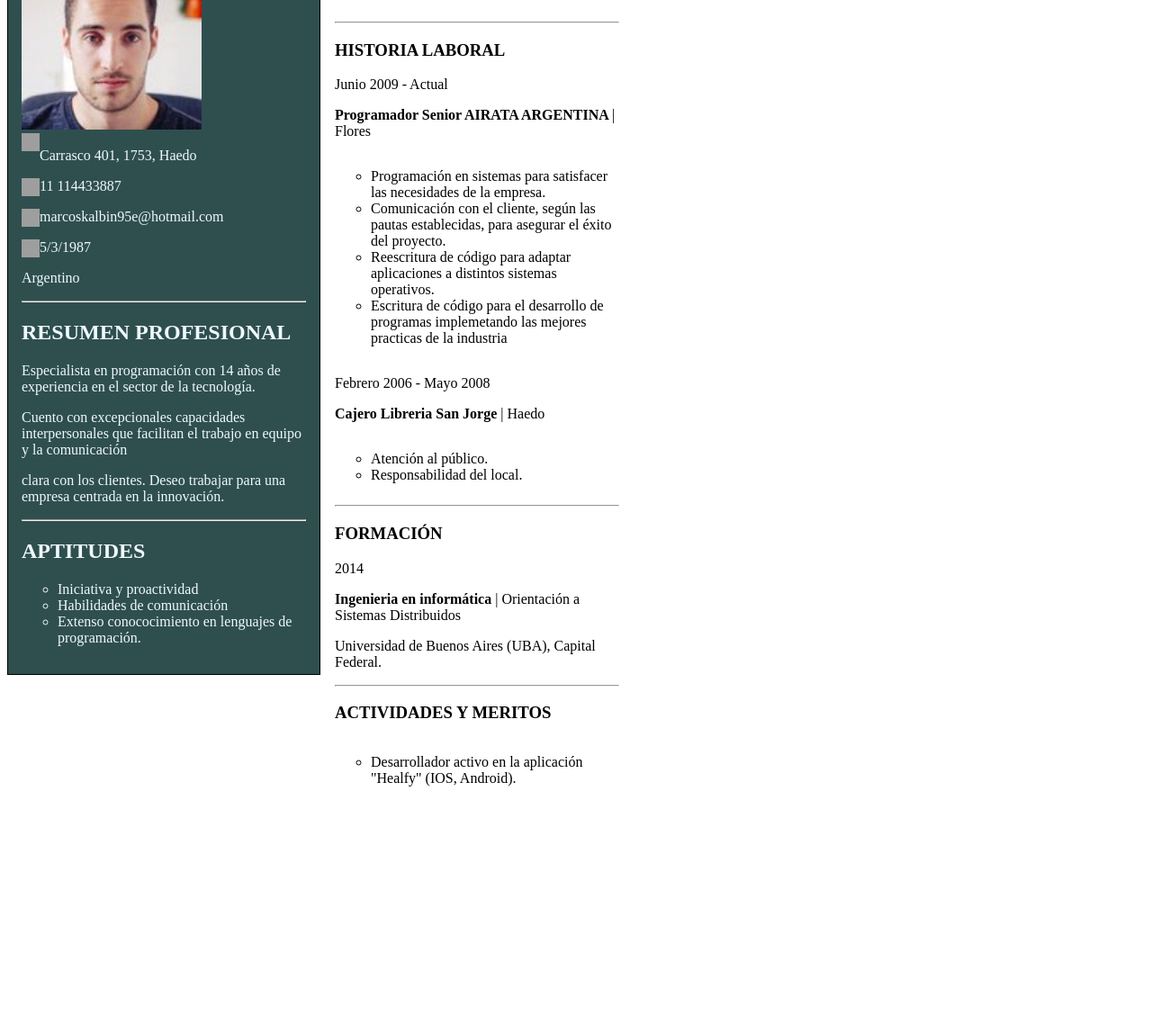
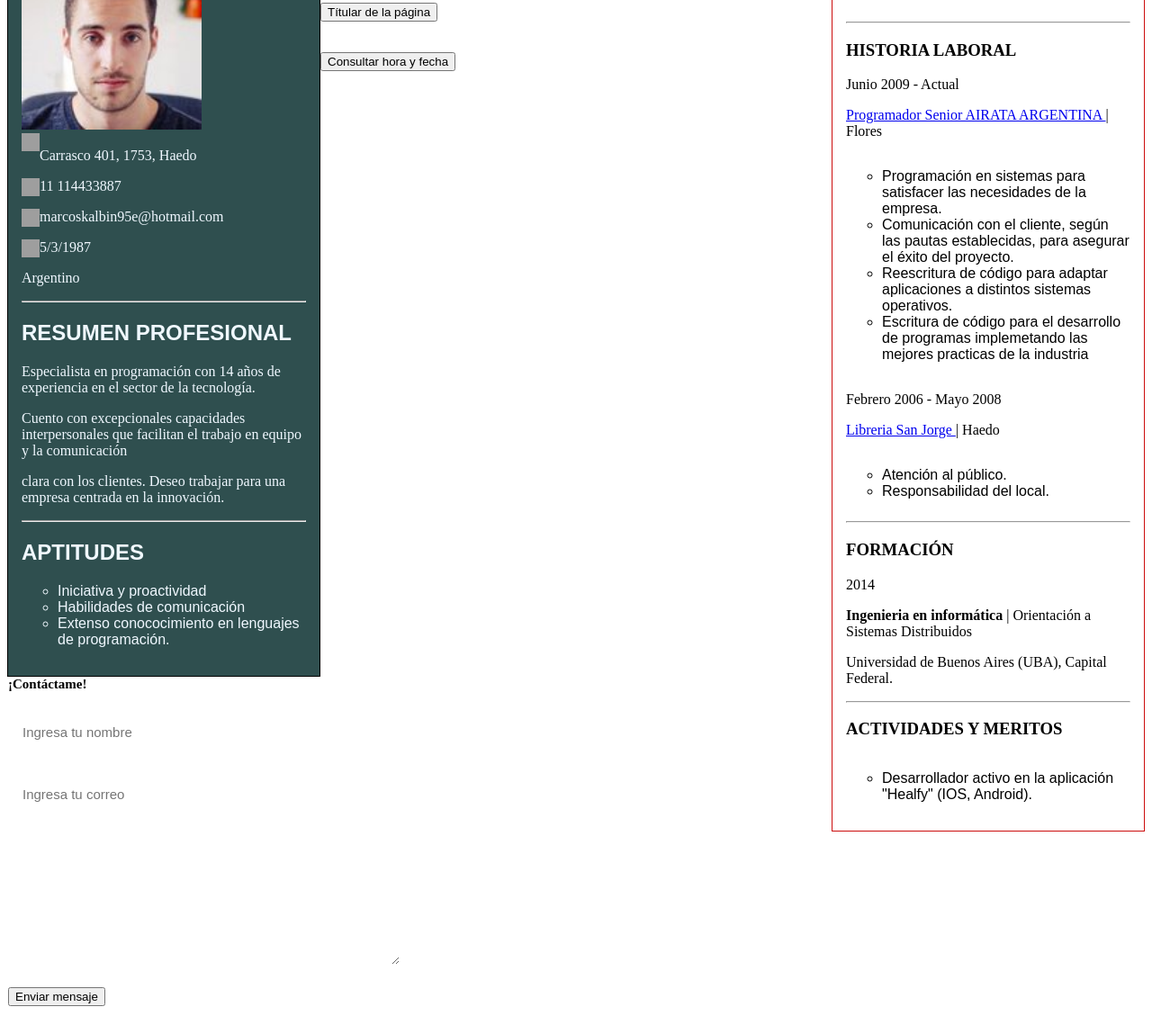
Before and after one commit to Brunom4i/andrestm.github.io, a plain HTML site: page index.html in a window 1280 px wide. Shown: the part 80-1219 px from the top of the page at 90% size. Before the commit the page ends 986 px from the top, so only its background shows below. Drawn offline with Linux system fonts and the light colour scheme; grey boxes are pictures that could not be loaded; files whose address does not match are found by name.

Commit message:
user site example

```diff
--- a/css.css
+++ b/css.css
@@ -9,9 +9,10 @@
 
   .derecha {
     width: 25%;
-    float: left;
+    float: right;
     padding: 15px;
-    border: 1px solid white;
+    border: 1px solid #cc0d0d;
+    margin: 0px auto;
   }
 .foto{
     display: block;
@@ -23,3 +24,25 @@
   margin: 0px auto;
   float: left;
  }
+
+ .p, li,h1, h2 {
+  font-family: Arial, Helvetica, sans-serif;}
+
+.container-form .campo {
+float: none;
+padding: 15px 15px;
+font-size: 15px;
+border: 1px solid hwb(0 100% 0%);
+margin-bottom: 20px;
+}
+
+.container-form, textarea {
+float: none;
+font-size: 15px;
+border: 1px solid hwb(0 100% 0%);
+margin-bottom: 20px;
+max-width: 430px;
+min-width: 430px;
+min-height: 140px;
+max-width: 150px;
+}
--- a/html.html
+++ b/index.html
@@ -9,7 +9,7 @@
 
 </head>
 <body>
-<script> src= "CV PROYECTO FINAL/js.js" </script>
+<script src= "js.js"></script>
 
 <div class="izquierda">
 
@@ -54,7 +54,7 @@
 <h3>HISTORIA LABORAL</h3>
 <table>
     <p>Junio 2009 - Actual</p>
-    <p> <b> Programador Senior AIRATA ARGENTINA </b>| Flores </p>
+    <a href= "https://www.linkedin.com/company/airata-argentina/?originalSubdomain=ar" target="_blank"> Programador Senior AIRATA ARGENTINA </b> </a> | Flores </p>
 </table>
 
 <table>
@@ -68,7 +68,7 @@
 
 <table>
     <p> Febrero 2006 - Mayo 2008</p>
-    <p> <b> Cajero Libreria San Jorge </b>| Haedo </p>
+    <a href= "https://www.google.com/maps/place/Librer%C3%ADa+San+Jorge/@-34.6654644,-58.592238,19z/data=!4m13!1m7!3m6!1s0x95bcc7a503b06de7:0x3982c3128e0c36d2!2sCarrasco+401,+B1753BKI+Villa+Luzuriaga,+Provincia+de+Buenos+Aires!3b1!8m2!3d-34.6647728!4d-58.5913126!3m4!1s0x95bcc7a5a63a9e3f:0x1758fa4441fa390a!8m2!3d-34.6659046!4d-58.5917024" target="_blank"> Libreria San Jorge </b> </a> | Haedo </p>
 </table>
 
 <table>
@@ -93,5 +93,41 @@
 </table>
 </div>
 
+
+<div class="botones">
+
+<br />
+    <input type="button" onclick="alert('Creada en 2023 por medio de Visual Studio Code, lenguajes utilizados: JAVA, CSS, HTML.')" value="Información de la página">
+<br /> <br />  <br />
+    <button onclick="jefe()">Títular de la página</button>
+<br />
+<p id="demo"></p>
+<br />
+    <button onclick="hora()">Consultar hora y fecha</button>
+<br />
+<p id="hora"></p>
+
+<div class="container-form">
+<h4> ¡Contáctame!</h4>
+    <form action="#" autocomplete="off">
+    <input type="text" name="nombre"
+    placeholder="Ingresa tu nombre"
+    class="campo">
+        <form action="#" autocomplete="off">
+        <input type="email" name="email"
+        placeholder="Ingresa tu correo"
+        class="campo">
+<br />
+            <textarea name="mensaje"
+            placeholder="Ingresa tu mensaje">
+            </textarea>
+                <input type="submit" name="enviar"
+                value="Enviar mensaje" class="btn-enviar"
+                onclick="alert('Mensaje enviado, ¡esperá mi respuesta!')"
+            </form>
+</div>
+
+
+</div>
 </body>
 </html>
--- a/js.js
+++ b/js.js
@@ -0,0 +1,8 @@
+
+function jefe() {
+  document.getElementById("demo").innerHTML = "Andres Bruno Maidana";
+}
+
+function hora() {
+  document.getElementById("hora").innerHTML= Date();
+}
```
Also changed, not shown: Captura.PNG (deleted).
